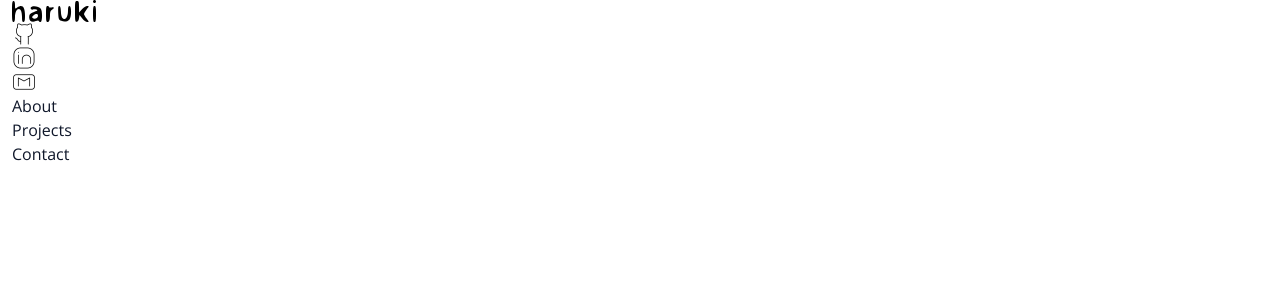
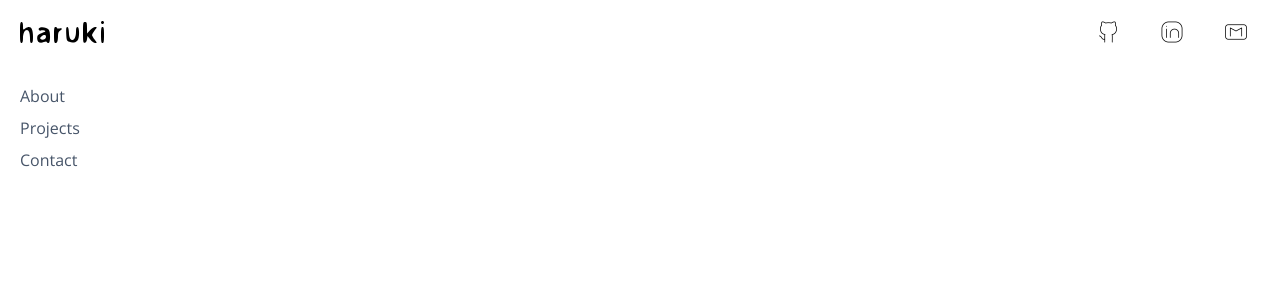
Before and after one commit to HarukiNguyen/portfolio, a React (Vite) app: page / in a window 1280 px wide. Shown: the top 300 px of the page. Built offline with nearby package versions, Linux system fonts and the light colour scheme.

Commit message:
feat: :lipstick: style for header

```diff
--- a/src/layouts/Header.jsx
+++ b/src/layouts/Header.jsx
@@ -21,27 +21,45 @@ const socialMedias = [
   },
 ];
 
-const navs = ["About", "Projects", "Contact"];
+const navs = ["about", "projects", "contact"];
 
 function Header() {
   const socialMediaItems = socialMedias.map((socialMedia) => {
-    const { name, iconUrl } = socialMedia;
+    const { name, iconUrl, url } = socialMedia;
     return (
-      <li key={name}>
-        <img src={iconUrl} alt={name} />
+      <li key={name} className="px-3">
+        <a href={url} title={name} className="block p-2 rounded-full focus:hocus-state hover:hocus-state cursor-pointer">
+          <img src={iconUrl} alt={name} />
+        </a>
       </li>
     );
   });
 
   const navItems = navs.map((nav) => {
-    return <li key={nav}>{nav}</li>;
+    return (
+      <li key={nav} className="py-1 text-slate-600 hover:font-bold hover:text-slate-800">
+        <a href={`/${nav}`} className="rounded px-2 capitalize focus:hocus-state">
+          {nav}
+        </a>
+      </li>
+    );
   });
 
   return (
-    <header className="">
-      <img src={logo} alt="logo" className="" />
-      <ul className="col-span-2">{socialMediaItems}</ul>
-      <ul>{navItems}</ul>
+    <header className="pt-3">
+      <div className="flex justify-between">
+        <div className="flex items-center">
+          <a
+            href="/"
+            alt="logo"
+            className="px-2 py-1 rounded focus:bg-slate-100 focus:outline-none cursor-pointer"
+          >
+            <img src={logo} alt="logo" />
+          </a>
+        </div>
+        <ul className="flex items-center">{socialMediaItems}</ul>
+      </div>
+      <ul className="inline-block pt-7">{navItems}</ul>
     </header>
   );
 }
```
